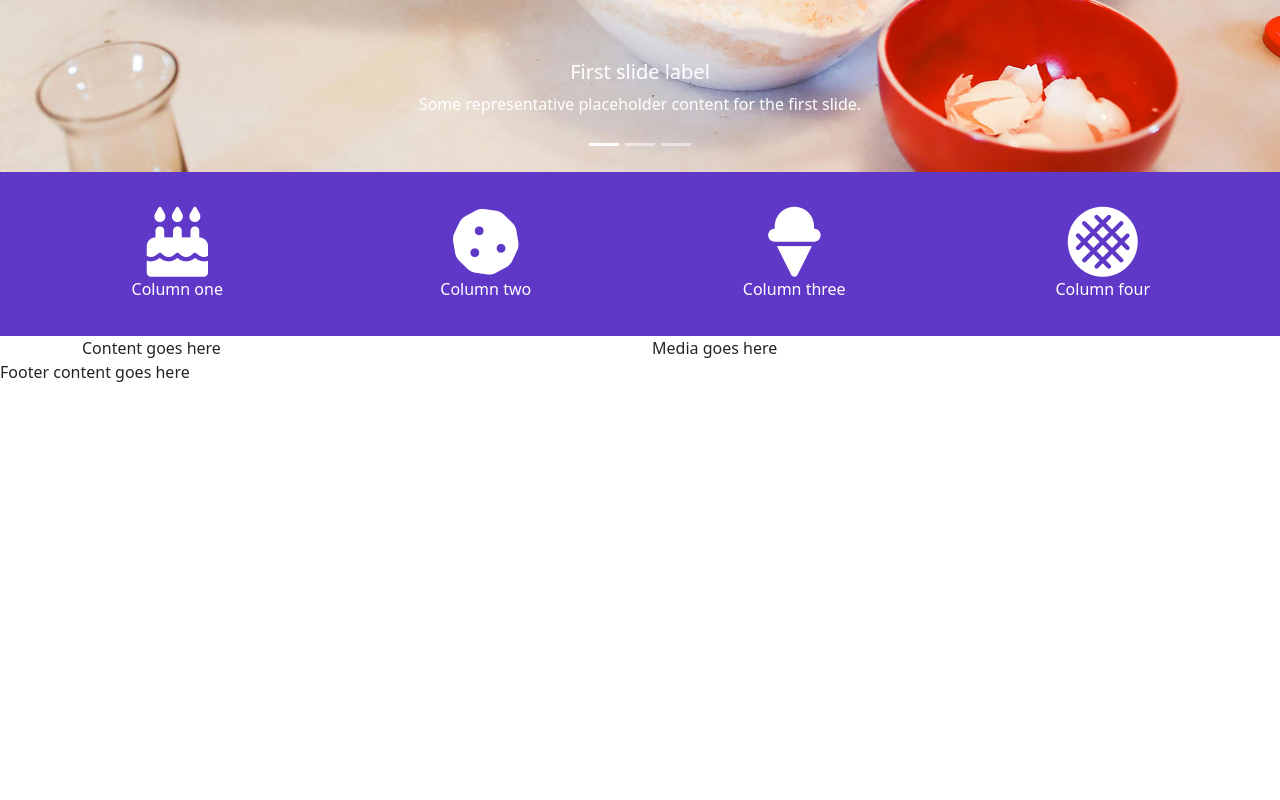
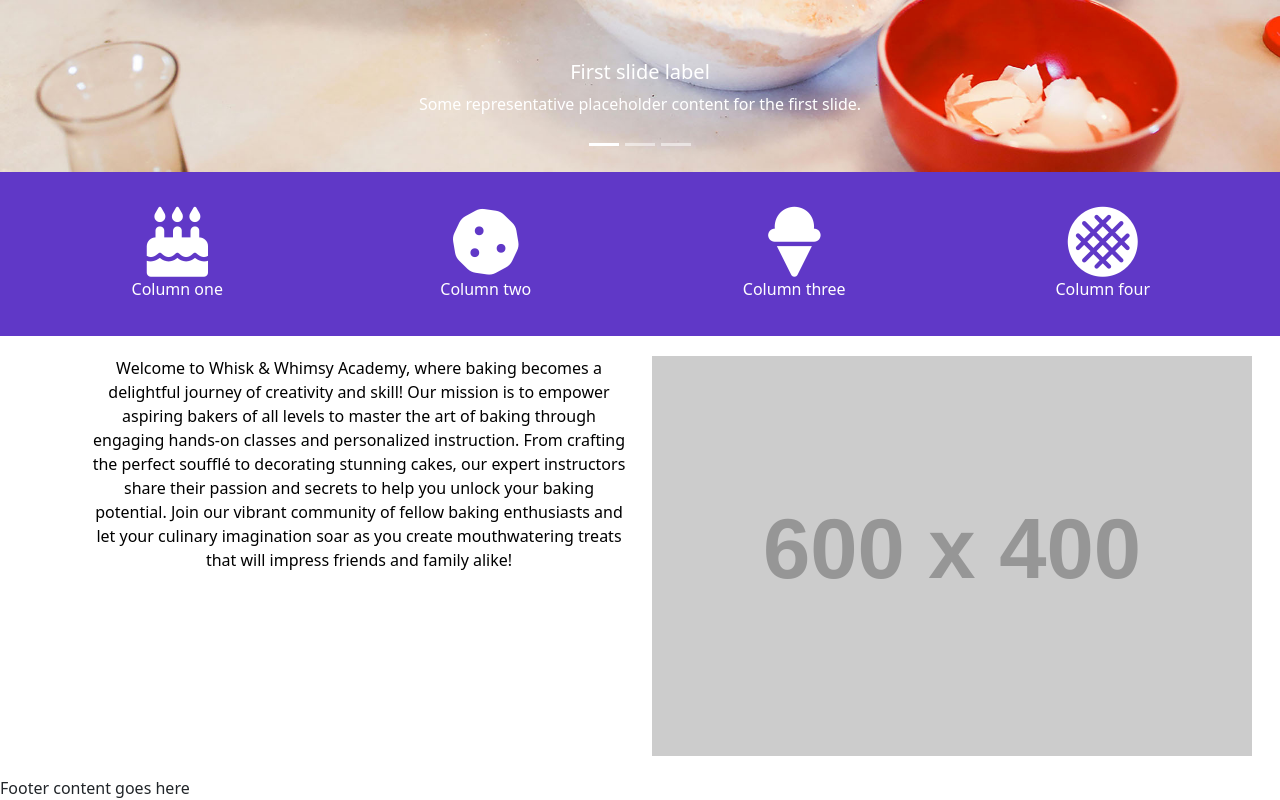
Before and after one commit to Dingopop/fall-2024, a plain HTML site: page index.html in a window 1280 px wide. Shown: the part 604-1404 px from the top of the page. Before the commit the page ends 988 px from the top, so only its background shows below. Drawn offline with nearby package versions, Linux system fonts and the light colour scheme; placeholder pictures from the web are drawn by us; a web font is replaced by a local one.

Commit message:
added paragraph

```diff
--- a/css/styles.css
+++ b/css/styles.css
@@ -16,3 +16,13 @@
 .fa-row-icon:hover {
     transform: scale(1.1);
 }
+
+.first-paragrah-div {
+    position: relative;
+    background-color: #ffffff;
+    color: #000000;
+    font-weight: normal;
+    font-size: 16px;
+    padding: 20px;
+    height: auto;
+}
--- a/index.html
+++ b/index.html
@@ -121,10 +121,12 @@
       <!-- End Font Awesome Row -->
 
       <!-- Begin First Paragraph -->
-      <div class="container">
+      <div class="container text-center first-paragrah-div">
         <div class="row">
-          <div class="col-12 col-xxs-12 col-xs-12 col-md-6 col-lg-6 col-xl-6 col-xxl-6">Content goes here</div>
-          <div class="col-12 col-xxs-12 col-xs-12 col-md-6 col-lg-6 col-xl-6 col-xxl-6">Media goes here</div>
+          <div class="col-12 col-xxs-12 col-xs-12 col-md-6 col-lg-6 col-xl-6 col-xxl-6">Welcome to Whisk & Whimsy Academy, where baking becomes a delightful journey of creativity and skill! Our mission is to empower aspiring bakers of all levels to master the art of baking through engaging hands-on classes and personalized instruction. From crafting the perfect soufflé to decorating stunning cakes, our expert instructors share their passion and secrets to help you unlock your baking potential. Join our vibrant community of fellow baking enthusiasts and let your culinary imagination soar as you create mouthwatering treats that will impress friends and family alike!</div>
+          <div class="col-12 col-xxs-12 col-xs-12 col-md-6 col-lg-6 col-xl-6 col-xxl-6">
+            <img src="https://dummyimage.com/600x400/cf9a50/fff.jpg" />
+          </div>
         </div>
       </div>
       <!-- End First Paragraph -->
```
